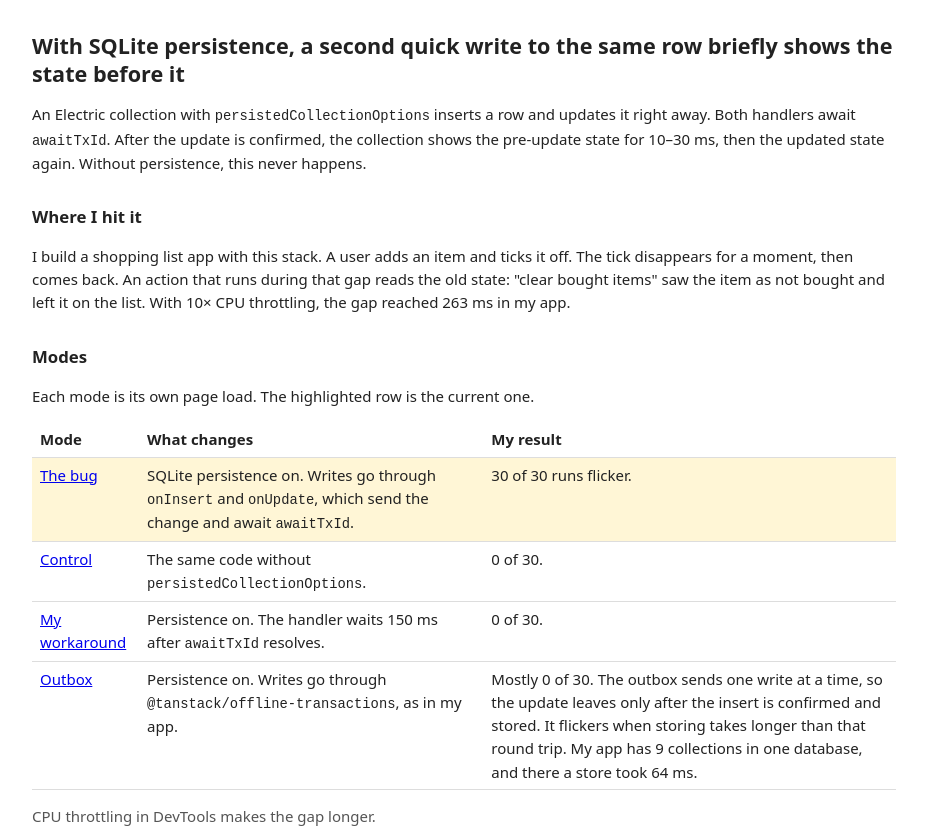
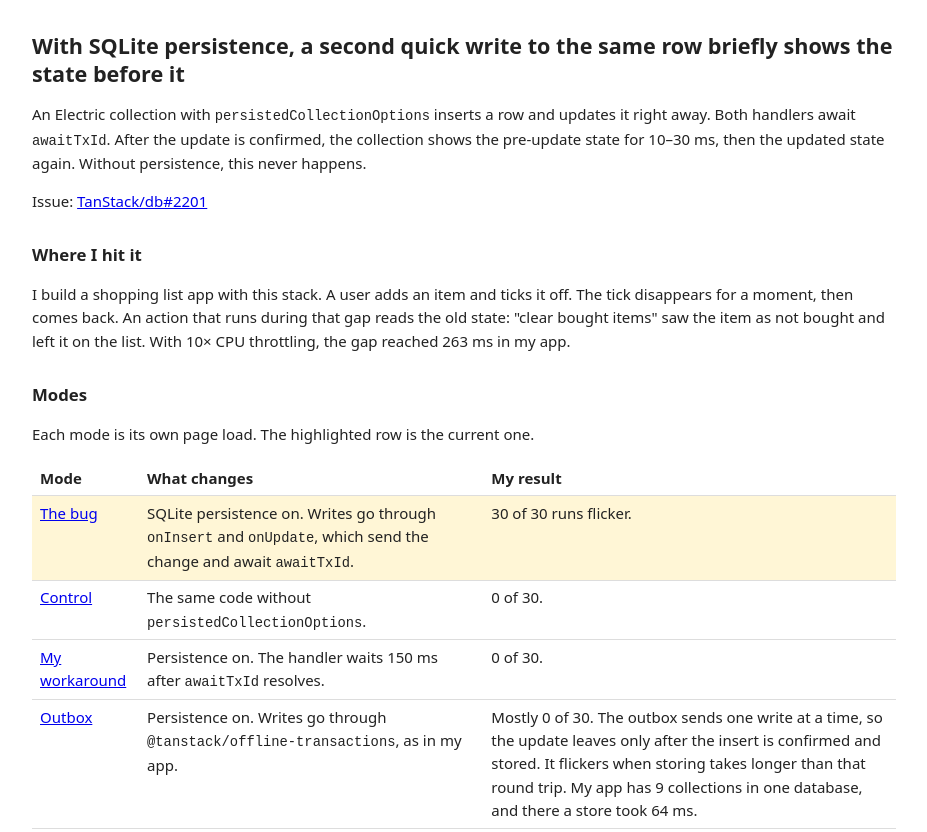
Before and after one commit to daniel-fahl/tanstack-db-flicker-repro, a website built with Vite: page index.html in a window 1280 px wide. Shown: the top 832 px of the page, without its empty margins (176-1103 px from the left). Built offline with nearby package versions, Linux system fonts and the light colour scheme; what @tanstack/browser-db-sqlite-persistence, @tanstack/db, @tanstack/electric-db-collection would draw is missing.

Commit message:
Link the upstream issue

```diff
--- a/index.html
+++ b/index.html
@@ -29,6 +29,7 @@
       Both handlers await <code>awaitTxId</code>. After the update is confirmed, the collection shows the
       pre-update state for 10–30 ms, then the updated state again. Without persistence, this never happens.
     </p>
+    <p>Issue: <a href="https://github.com/TanStack/db/issues/2201">TanStack/db#2201</a></p>
 
     <h2>Where I hit it</h2>
     <p>
```
Also changed, not shown: README.md.
